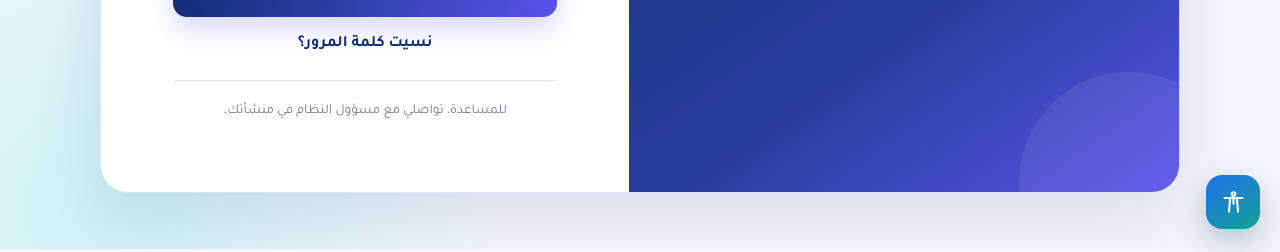
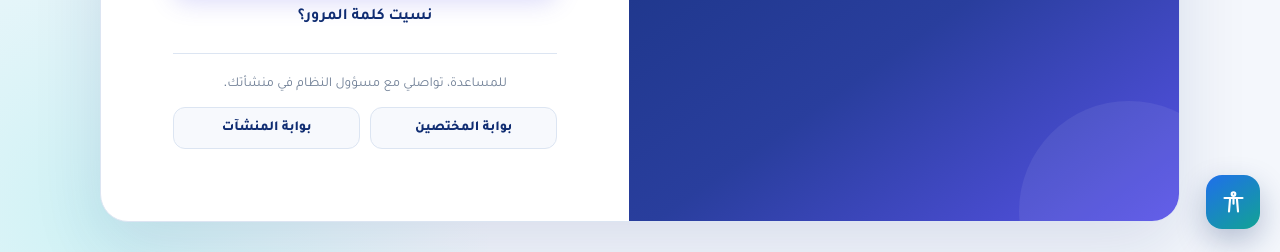
Before and after one commit to ragd2050/Wasl, a plain HTML site: page WASL/index.html in a window 1280 px wide. Shown: the part 551-803 px from the top of the page. Drawn offline with Linux system fonts and the light colour scheme.

Commit message:
Add files via upload

```diff
--- a/WASL/index.html
+++ b/WASL/index.html
@@ -225,6 +225,30 @@
         text-align: center;
         font-size: 0.85rem;
       }
+      .portal-links {
+        display: grid;
+        grid-template-columns: 1fr 1fr;
+        gap: 10px;
+        margin-top: 14px;
+      }
+      .portal-link {
+        min-height: 42px;
+        display: flex;
+        align-items: center;
+        justify-content: center;
+        color: var(--navy);
+        background: #f7f9fd;
+        border: 1px solid var(--line);
+        border-radius: 12px;
+        text-decoration: none;
+        font-size: 0.86rem;
+        font-weight: 800;
+      }
+      .portal-link:hover,
+      .portal-link:focus-visible {
+        color: var(--violet);
+        border-color: var(--violet);
+      }
       .spinner {
         display: none;
         width: 20px;
@@ -399,6 +423,14 @@
             >
               للمساعدة، تواصلي مع مسؤول النظام في منشأتك.
             </div>
+            <nav class="portal-links" aria-label="بوابات وصل">
+              <a class="portal-link" href="specialist-login.html" data-ar="بوابة المختصين" data-en="Specialist portal">
+                بوابة المختصين
+              </a>
+              <a class="portal-link" href="facility.html" data-ar="بوابة المنشآت" data-en="Facility portal">
+                بوابة المنشآت
+              </a>
+            </nav>
           </form>
         </section>
       </main>
```
